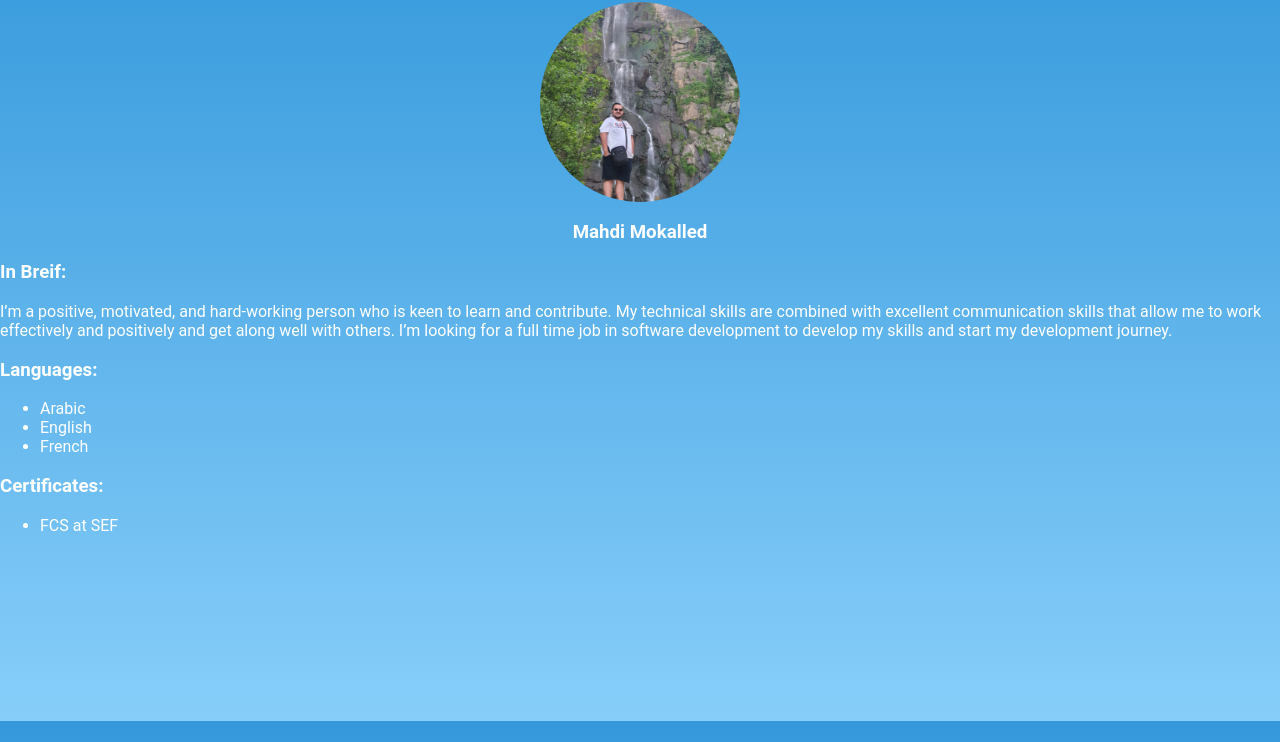
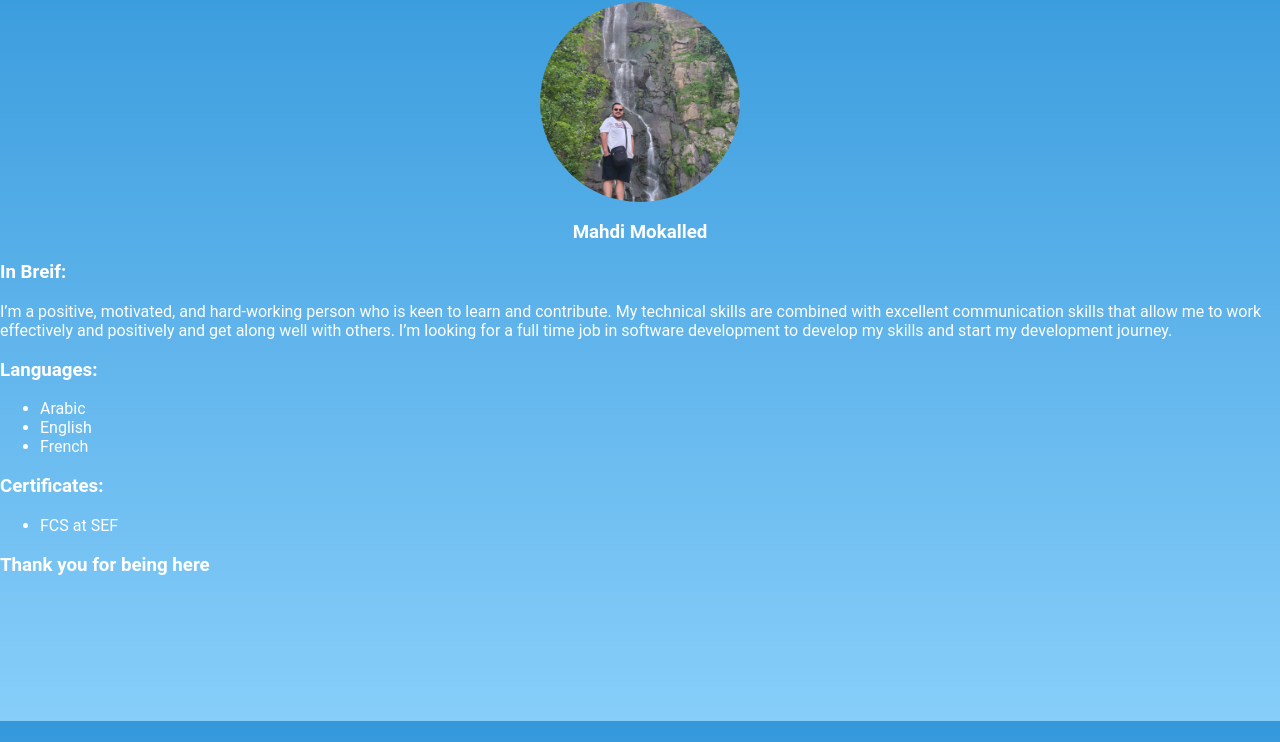
Before and after one commit to MahdiMk-dev/Portfolio-website, a plain HTML site: page index.html in a window 1280 px wide. Shown: the part 79-821 px from the top of the page. Drawn offline with Linux system fonts and the light colour scheme; files whose address does not match are found by name.

Commit message:
Commit updated

```diff
--- a/index.html
+++ b/index.html
@@ -43,4 +43,9 @@ skills and start my development journey.
 
 
 </body>
+
+<footer>
+    <h3>Thank you for being here</h3>
+</footer>
+
 </html>
```
